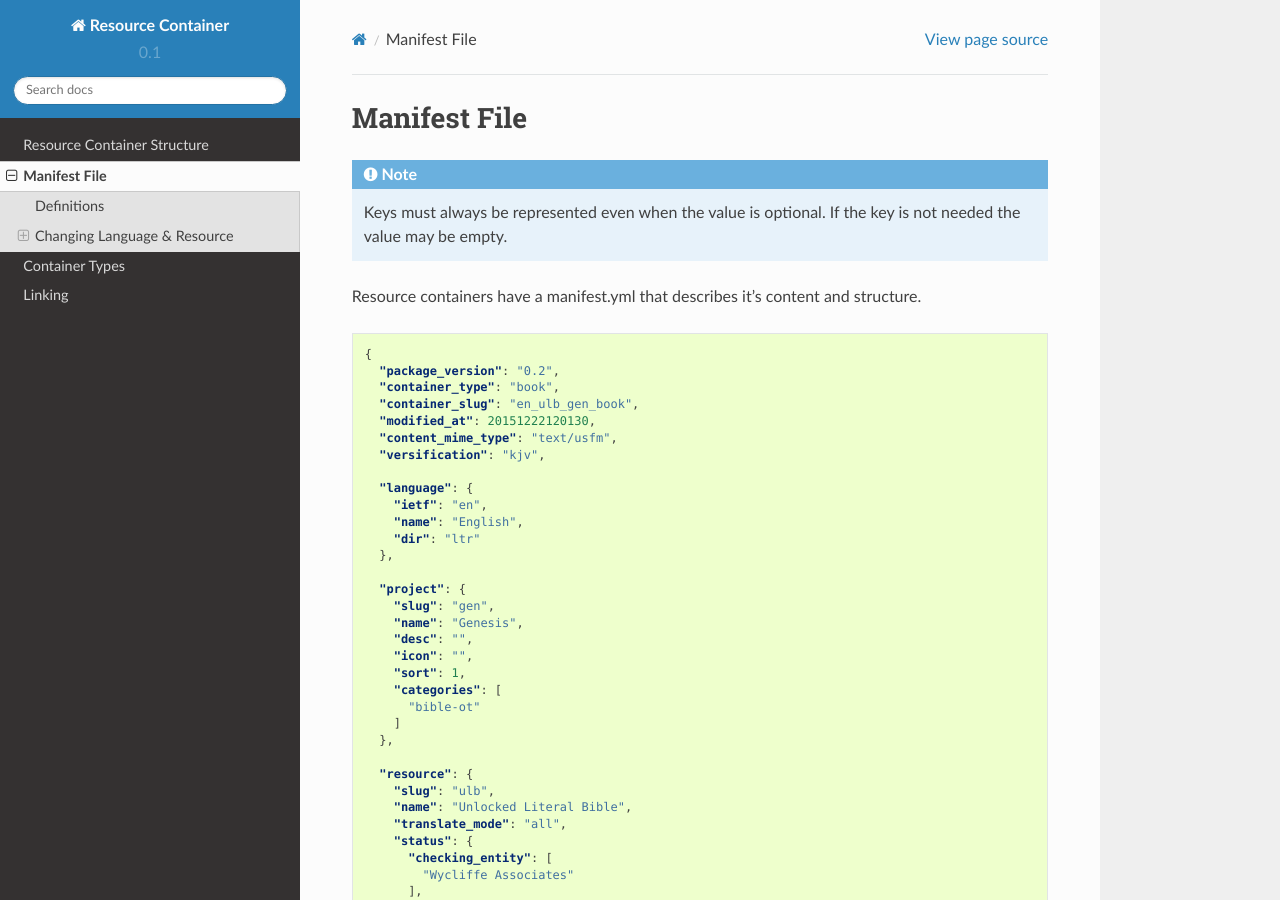
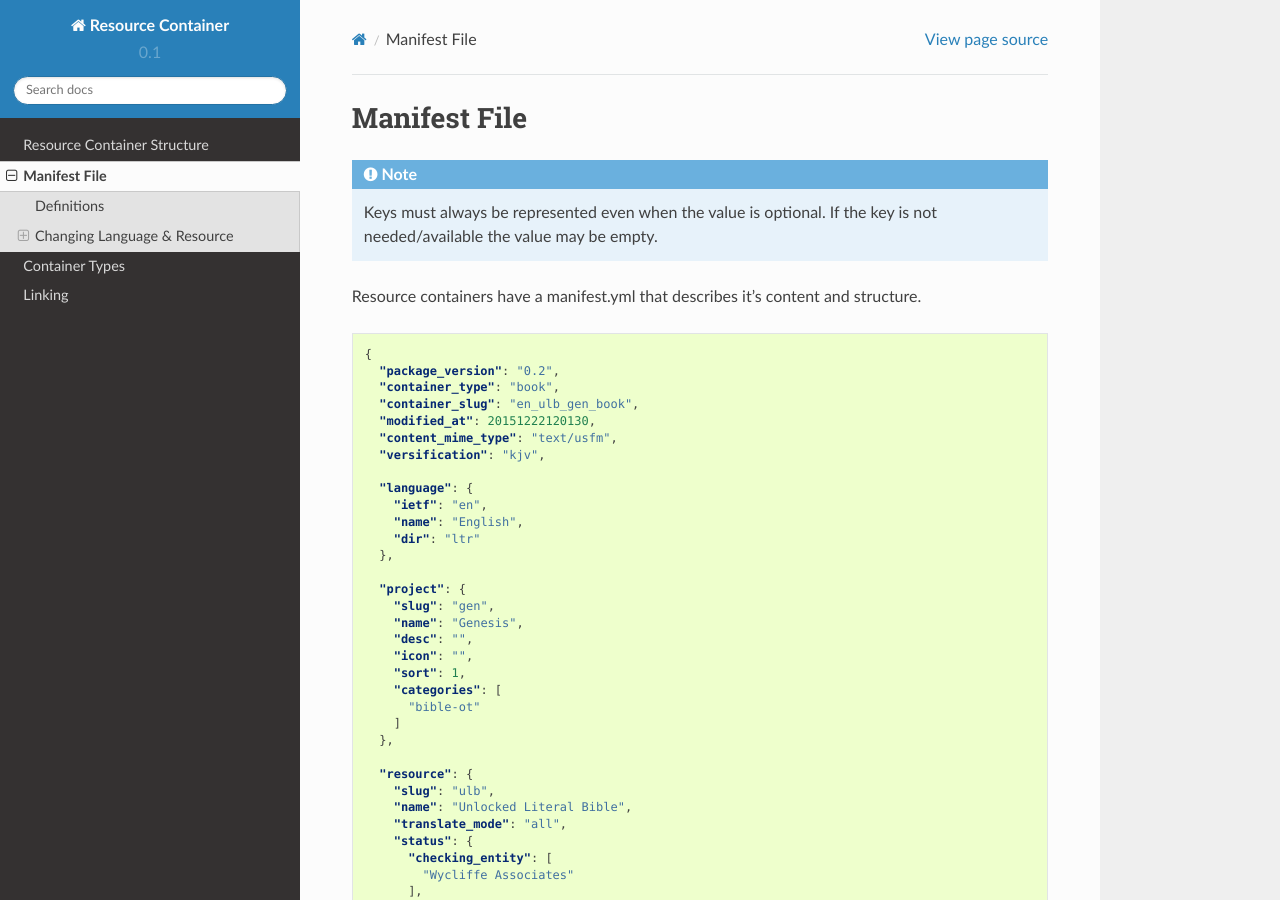
Before and after one commit to unfoldingWord-dev/Resource-Container, a Sphinx documentation site: the page built from docs/manifest.rst, in a window 1280 px wide and 900 px high. Built offline with Sphinx 7.4.7 and the Read the Docs theme 2.0.0, drawn with Linux system fonts in a browser that asks for light colours.

```diff
--- a/docs/includes/note_keys_required.txt
+++ b/docs/includes/note_keys_required.txt
@@ -1,2 +1,2 @@
 .. note:: Keys must always be represented even when the value is optional.
-    If the key is not needed the value may be empty.
+    If the key is not needed/available the value may be empty.
```
Also changed, not shown: README.md (+5 -0 lines).
